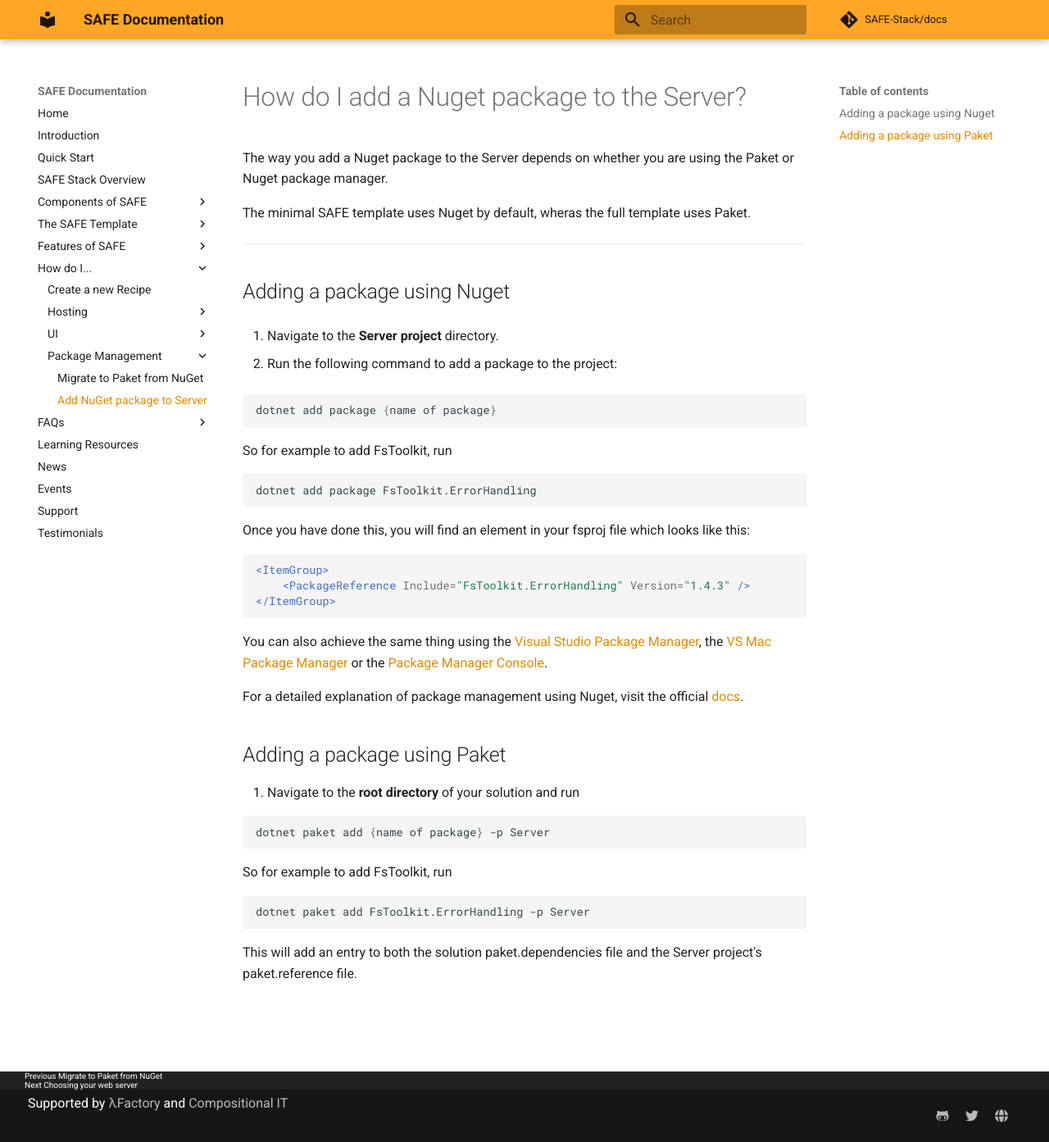
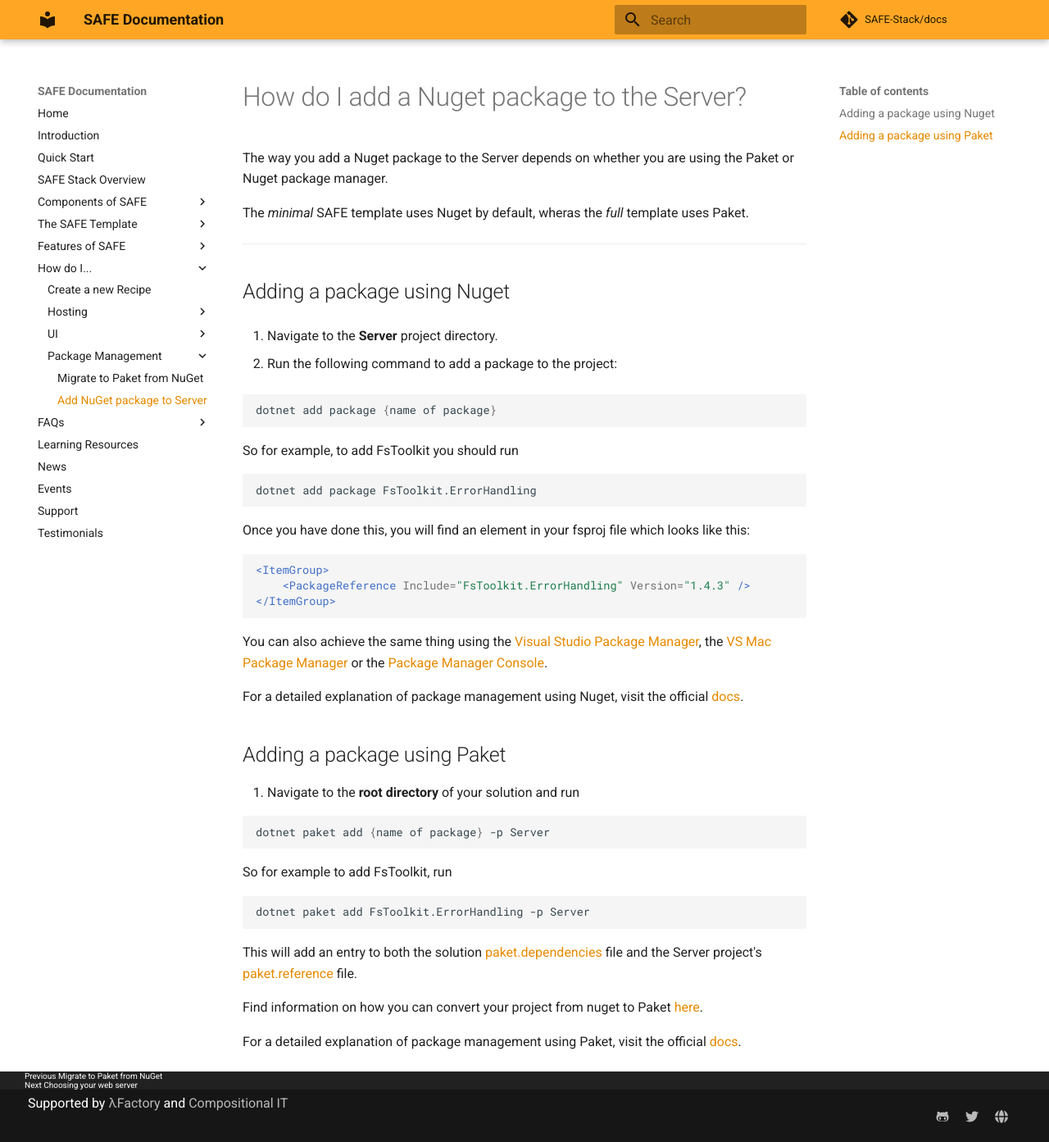
Before and after one commit to SAFE-Stack/docs, an MkDocs documentation site: the page built from docs/recipes/package-management/add-nuget-package-to-server.md, in a window 1280 px wide and 1393 px high. Shown: the whole window at 82% size. Built offline with MkDocs 1.6.1 and Material for MkDocs 9.7.7, drawn with Linux system fonts in a browser that asks for light colours; comment, search, counter and statistics services are not loaded.

Commit message:
Added links

````diff
--- a/docs/recipes/package-management/add-nuget-package-to-server.md
+++ b/docs/recipes/package-management/add-nuget-package-to-server.md
@@ -2,13 +2,13 @@
 
 The way you add a Nuget package to the Server depends on whether you are using the Paket or Nuget package manager.
 
-The minimal SAFE template uses Nuget by default, wheras the full template uses Paket.
+The _minimal_ SAFE template uses Nuget by default, wheras the _full_ template uses Paket.
 
 ---
 
 ## Adding a package using Nuget
 
-1. Navigate to the **Server project** directory.
+1. Navigate to the **Server** project directory.
 
 2. Run the following command to add a package to the project:
 
@@ -16,7 +16,7 @@
 dotnet add package {name of package}
 ```
 
-So for example to add FsToolkit, run
+So for example, to add FsToolkit you should run
 ```bash
 dotnet add package FsToolkit.ErrorHandling
 ```
@@ -32,6 +32,7 @@
 
 For a detailed explanation of package management using Nuget, visit the official [docs](https://docs.microsoft.com/en-us/nuget/consume-packages/overview-and-workflow).
 
+
 ## Adding a package using Paket
 
 1. Navigate to the **root directory** of your solution and run
@@ -44,4 +45,8 @@
 dotnet paket add FsToolkit.ErrorHandling -p Server
 ```
 
-This will add an entry to both the solution paket.dependencies file and the Server project's paket.reference file.
+This will add an entry to both the solution [paket.dependencies](https://fsprojects.github.io/Paket/dependencies-file.html) file and the Server project's [paket.reference](https://fsprojects.github.io/Paket/references-files.html) file.
+
+Find information on how you can convert your project from nuget to Paket [here](../migrate-to-paket).
+
+For a detailed explanation of package management using Paket, visit the official [docs](https://fsprojects.github.io/Paket/learn-how-to-use-paket.html).
````
